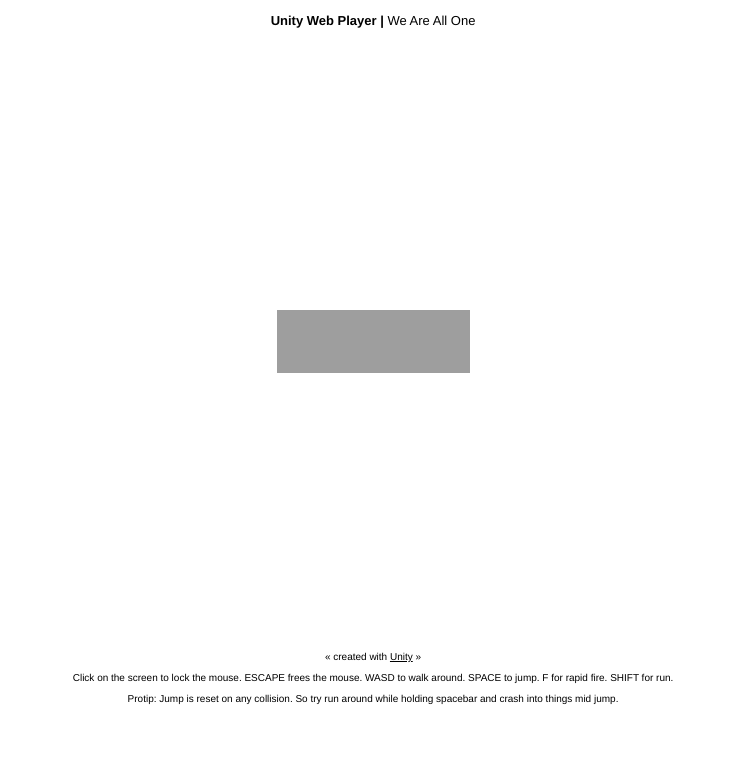
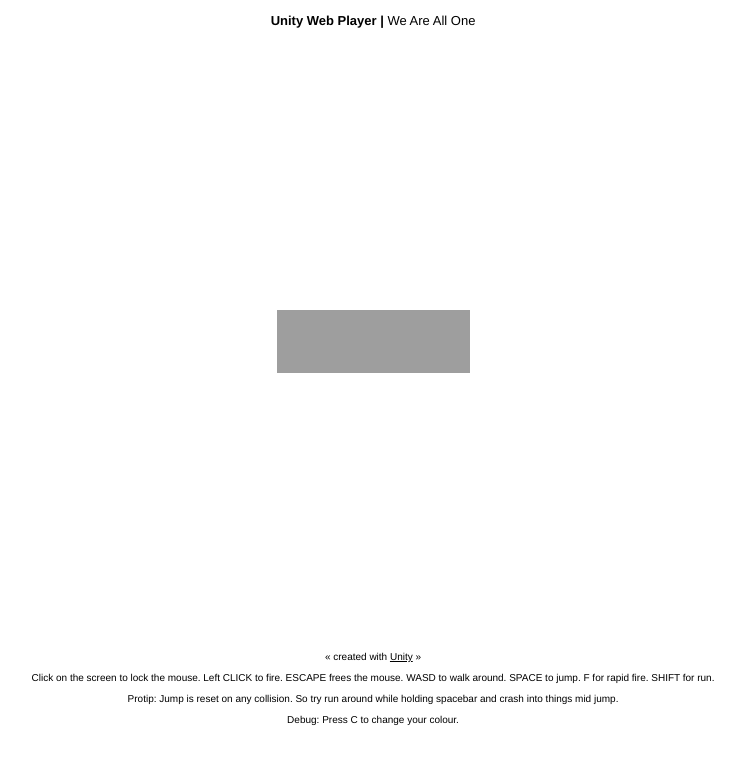
Before and after one commit to LucidNeko/LucidNeko.github.io, a plain HTML site: page index.html in a window 1280 px wide. Shown: the whole page, without its empty margins (267-1009 px from the left). Drawn offline with nearby package versions, Linux system fonts and the light colour scheme; grey boxes are pictures that could not be loaded; a script that the page names is missing.

Commit message:
Add instructions to index.html

```diff
--- a/index.html
+++ b/index.html
@@ -132,7 +132,8 @@
 			</div>
 		</div>
 		<p class="footer">&laquo; created with <a href="http://unity3d.com/unity/" title="Go to unity3d.com">Unity</a> &raquo;</p>
-		<p class="footer">Click on the screen to lock the mouse. ESCAPE frees the mouse. WASD to walk around. SPACE to jump. F for rapid fire. SHIFT for run.</p>
+		<p class="footer">Click on the screen to lock the mouse. Left CLICK to fire. ESCAPE frees the mouse. WASD to walk around. SPACE to jump. F for rapid fire. SHIFT for run.</p>
 		<p class="footer">Protip: Jump is reset on any collision. So try run around while holding spacebar and crash into things mid jump.</p>
+		<p class="footer">Debug: Press C to change your colour.</p>
 	</body>
 </html>
```
